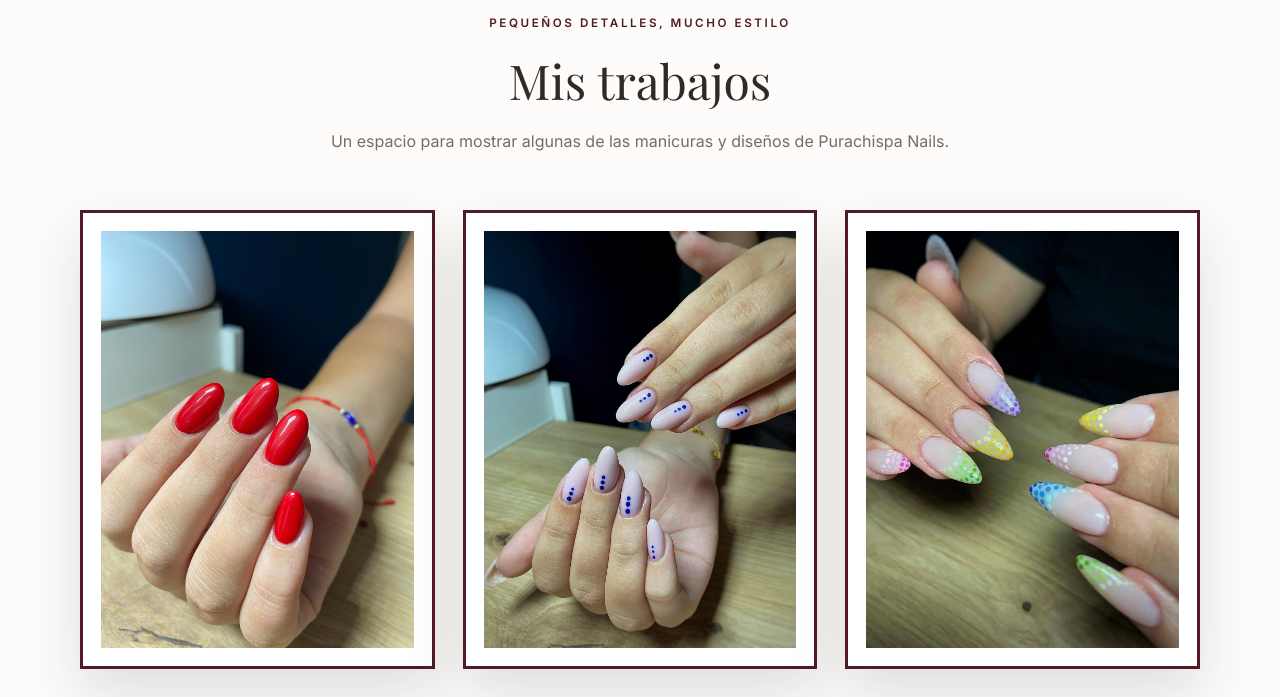
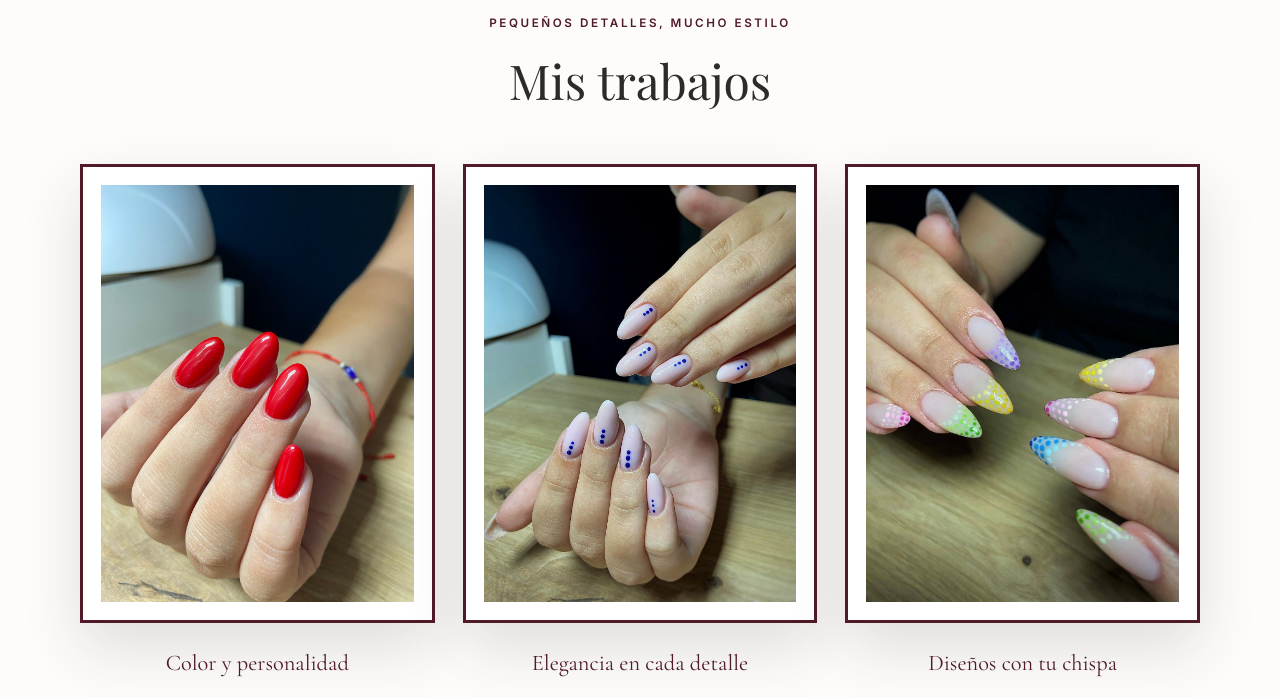
Before and after one commit to cosmicCondor/nailsProject, a plain HTML site: page index.html in a window 1280 px wide. Shown: the part 1500-2197 px from the top of the page. Drawn offline with nearby package versions, Linux system fonts and the light colour scheme; a web font is replaced by a local one.

Commit message:
ultimos cambios

```diff
--- a/index.html
+++ b/index.html
@@ -1117,10 +1117,6 @@
 
                     <h2>Mis trabajos</h2>
 
-                    <p>
-                        Un espacio para mostrar algunas de las manicuras
-                        y diseños de Purachispa Nails.
-                    </p>
                 </div>
 
                 <div class="gallery-grid">
```
